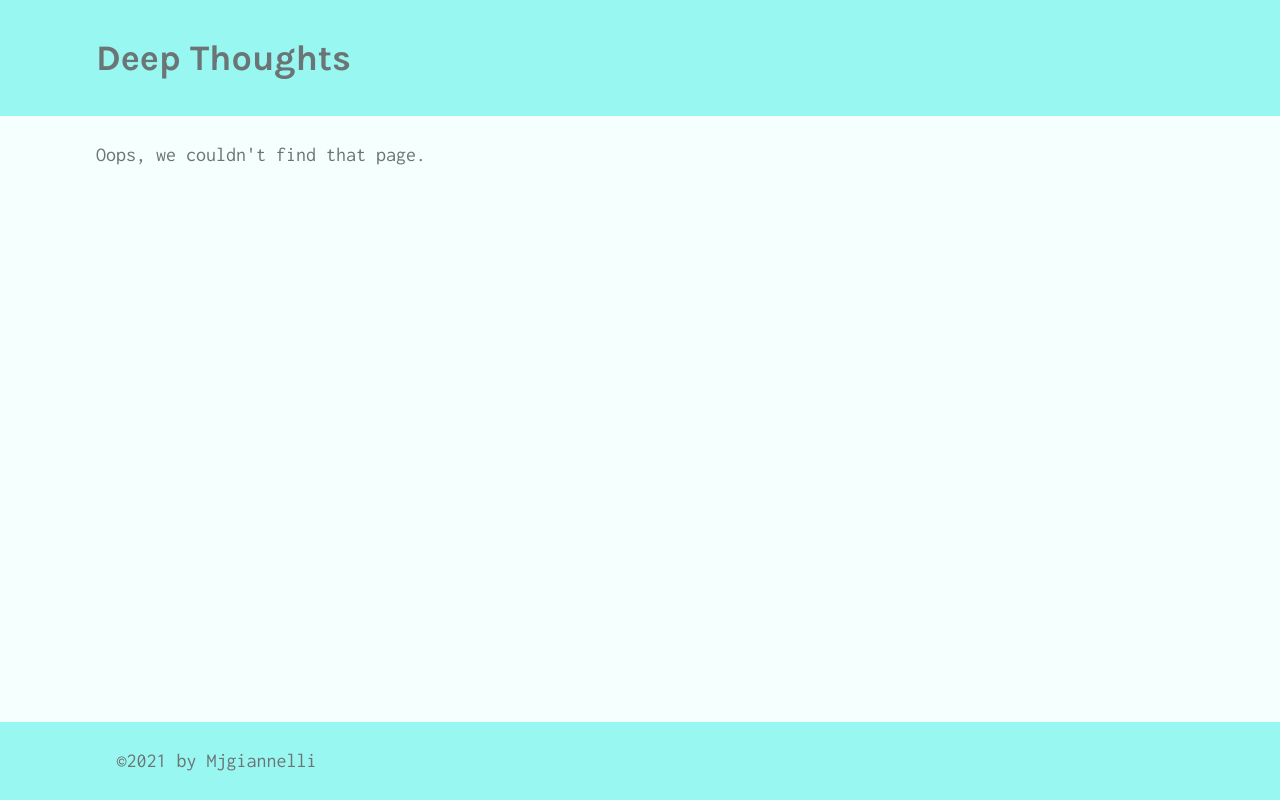
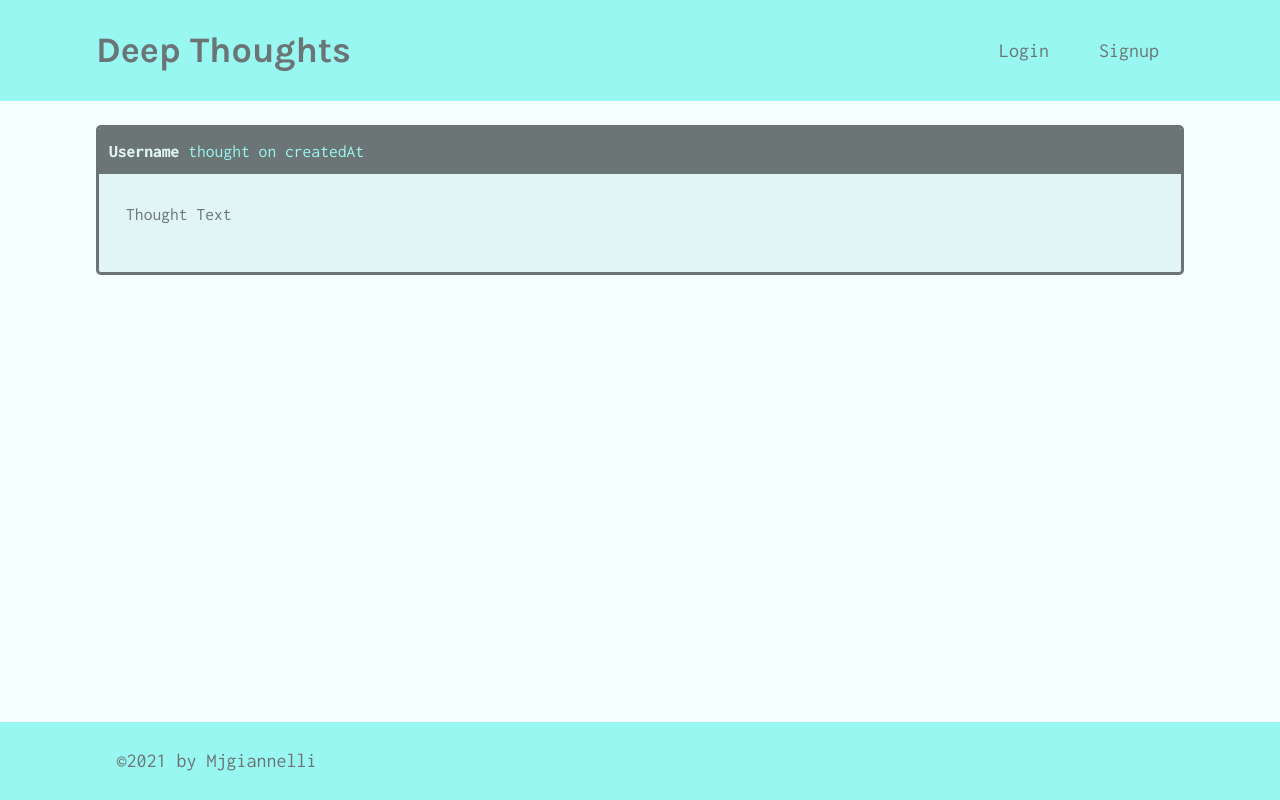
Before and after one commit to mjgiannelli/deep-thoughts, a React (Create React App) app in the folder client/: page /thought/1 in a window 1280 px wide. Built offline with nearby package versions, Linux system fonts and the light colour scheme.

Commit message:
implement the navigation links and URL parameters

```diff
--- a/client/src/App.js
+++ b/client/src/App.js
@@ -32,8 +32,8 @@
         <Route exact path='/' component={Home} />
         <Route exact path='/login' component={Login} />
         <Route exact path='/signup' component={Signup} />
-        <Route exact path='/profile' component={Profile} />
-        <Route exact path='/thought' component={SingleThought} />
+        <Route exact path='/profile/:username?' component={Profile} />
+        <Route exact path='/thought/:id' component={SingleThought} />
 
         <Route component={NoMatch} />
         </Switch>
--- a/client/src/components/Header/index.js
+++ b/client/src/components/Header/index.js
@@ -1,10 +1,18 @@
 import React from 'react';
+import { Link } from 'react-router-dom';
 
 const Header = () => {
   return (
     <header className="bg-secondary mb-4 py-2 flex-row align-center">
       <div className="container flex-row justify-space-between-lg justify-center align-center">
-        <h1>Deep Thoughts</h1>
+        <Link to="/">
+          <h1>Deep Thoughts</h1>
+        </Link>
+
+        <nav className='text-center'>
+          <Link to='/login'>Login</Link>
+          <Link to='/signup'>Signup</Link>
+        </nav>
       </div>
     </header>
   );
--- a/client/src/components/Thoughtlist/index.js
+++ b/client/src/components/Thoughtlist/index.js
@@ -1,3 +1,5 @@
+import { Link } from 'react-router-dom';
+
 const ThoughtList = ({ thoughts, title }) => {
     if (!thoughts.length) {
         return <h3>No Thoughts Yet</h3>
@@ -10,15 +12,23 @@
                 thoughts.map(thought => (
                     <div key={thought._id} className="card mb-3">
                         <p className="card-header">
+                            <Link
+                                to={`/profile/${thought.username}`}
+                                style={{ fontWeight: 700 }}
+                                className="text-light"
+                            >
                                 {thought.username}
+                            </Link>{' '}
                             thought on {thought.createdAt}
                         </p>
                         <div className="card-body">
+                            <Link to={`/thought/${thought._id}`}>
                                 <p>{thought.thoughtText}</p>
                                 <p className='mb-0'>
                                     Reactions: {thought.reactionCount} || Click to {' '}
                                     {thought.reactionCount ? 'see' : 'start'} the discussion!
                                 </p>
+                            </Link>
                         </div>
                     </div>
                 ))}
--- a/client/src/pages/SingleThought.js
+++ b/client/src/pages/SingleThought.js
@@ -1,6 +1,9 @@
 import React from 'react';
+import { useParams } from 'react-router-dom';
 
 const SingleThought = props => {
+  const { id: thoughtId } = useParams();
+  console.log(thoughtId)
   return (
     <div>
       <div className="card mb-3">
```
Lines whose indentation alone changed are shown as unchanged.
